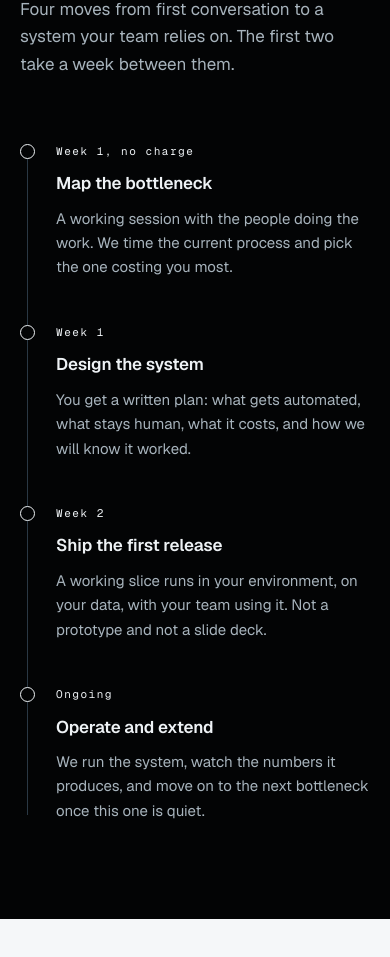
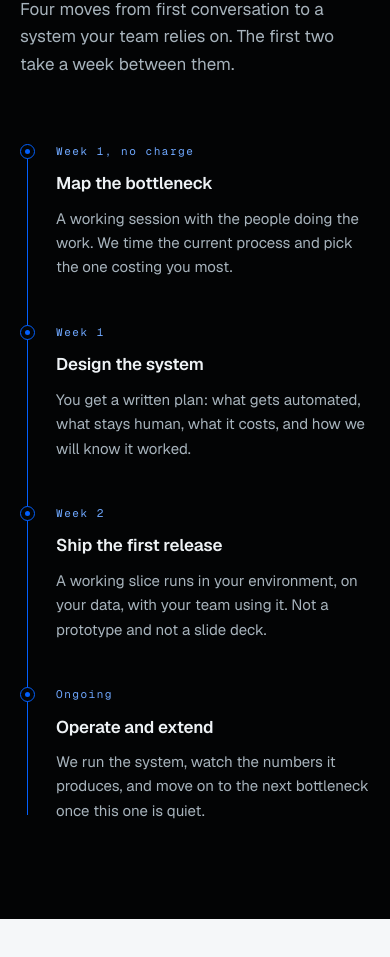
Before and after one commit to umarprogrammer19/Axora-Innovative-Solutions, a Next.js app: page / in a window 390 px wide. Shown: the part 3896-4853 px from the top of the page. Built offline with nearby package versions, Linux system fonts and the light colour scheme.

Commit message:
chore: update Process.tsx

```diff
--- a/src/components/site/Process.tsx
+++ b/src/components/site/Process.tsx
@@ -55,13 +55,13 @@ export function Process() {
             aria-hidden="true"
             data-reveal=""
             style={{ scaleY: progress }}
-            className="absolute top-2 bottom-2 left-[7px] w-px origin-top bg-violet motion-reduce:[transform:none]! lg:hidden"
+            className="absolute top-2 bottom-2 left-[7px] w-px origin-top bg-azure motion-reduce:[transform:none]! lg:hidden"
           />
           <motion.div
             aria-hidden="true"
             data-reveal=""
             style={{ scaleX: progress }}
-            className="absolute inset-x-0 top-[7px] hidden h-px origin-left bg-violet motion-reduce:[transform:none]! lg:block"
+            className="absolute inset-x-0 top-[7px] hidden h-px origin-left bg-azure motion-reduce:[transform:none]! lg:block"
           />
 
           <ol className="relative grid grid-cols-1 gap-11 lg:grid-cols-4 lg:gap-8">
@@ -69,12 +69,12 @@ export function Process() {
               <Reveal as="li" key={step.id} delay={i * 0.07} className="relative pl-9 lg:pt-10 lg:pl-0">
                 <span
                   aria-hidden="true"
-                  className="absolute top-px left-0 grid size-[15px] place-items-center rounded-full border border-violet bg-ink lg:top-0"
+                  className="absolute top-px left-0 grid size-[15px] place-items-center rounded-full border border-azure bg-ink lg:top-0"
                 >
-                  <span className="size-[5px] rounded-full bg-violet" />
+                  <span className="size-[5px] rounded-full bg-azure" />
                 </span>
 
-                <p className="font-mono text-[0.6875rem] tracking-[0.14em] text-violet-soft">
+                <p className="font-mono text-[0.6875rem] tracking-[0.14em] text-azure-soft">
                   {step.meta}
                 </p>
                 <h3 className="mt-3 text-[1.0625rem] font-semibold tracking-[-0.01em] text-fg">
```
